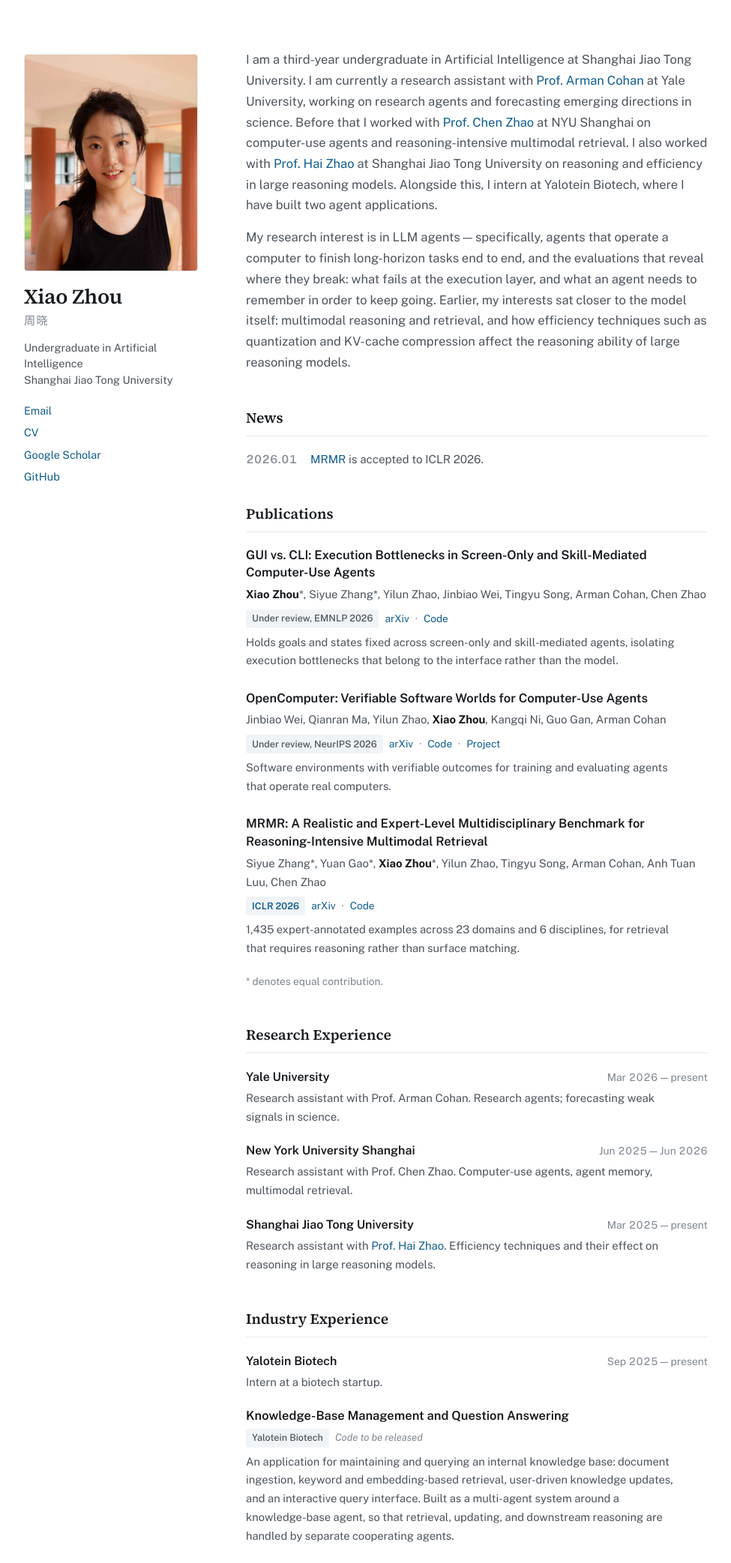
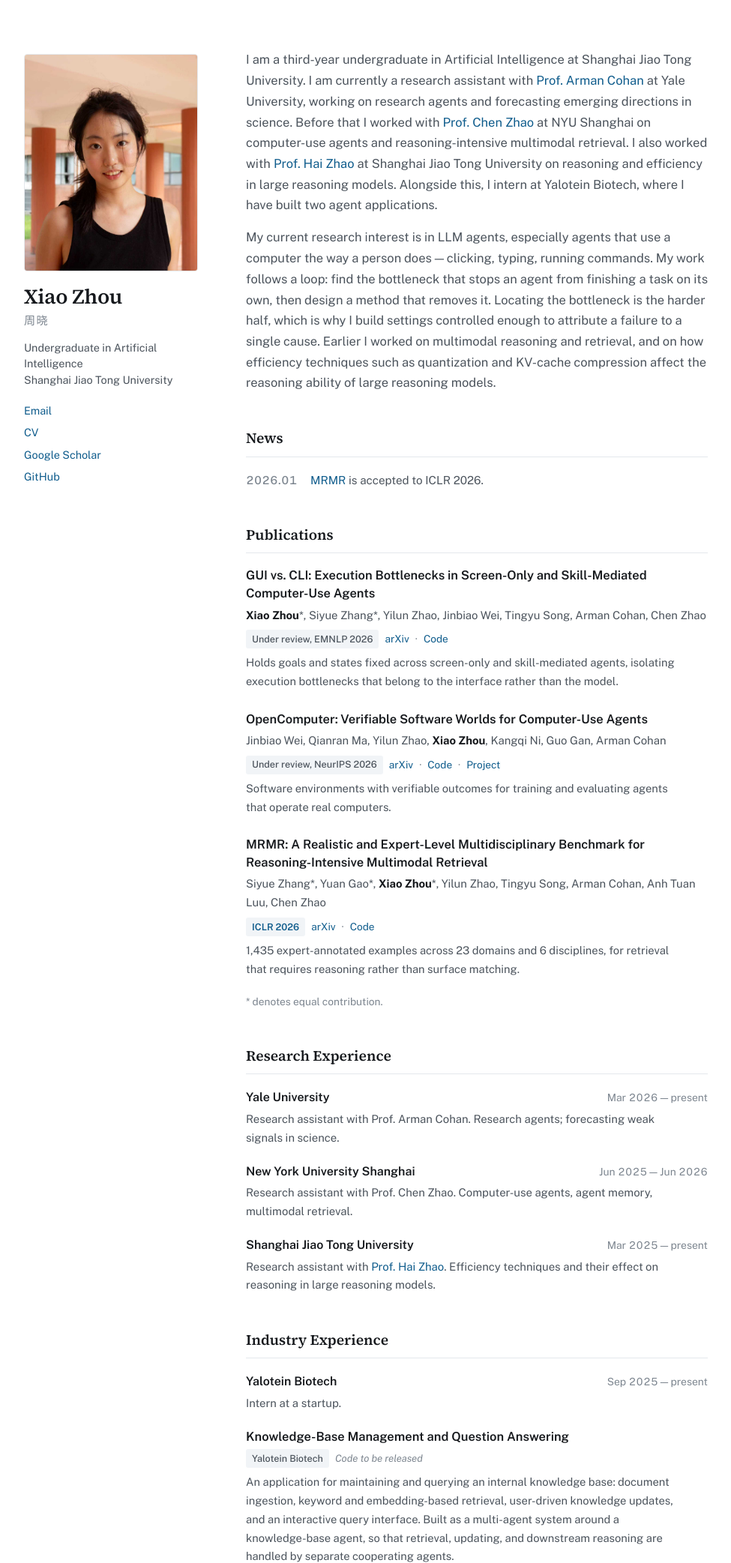
Before and after one commit to rebeccaz4/rebeccaz4.github.io, a plain HTML site: page index.html in a window 1280 px wide. Shown: the top 2085 px of the page at 75% size, without its empty margins (152-1127 px from the left). Drawn offline with nearby package versions, Linux system fonts and the light colour scheme.

Commit message:
Rewrite the research-interest paragraph
Lead with the field, then state the working loop: locate the
bottleneck, then design the method that removes it.

Co-Authored-By: Claude Opus 5 (1M context) <noreply@anthropic.com>

```diff
--- a/index.html
+++ b/index.html
@@ -184,7 +184,7 @@ footer{
 
     <section class="bio first">
       <p>I am a third-year undergraduate in Artificial Intelligence at Shanghai Jiao Tong University. I am currently a research assistant with <a href="https://armancohan.com/">Prof. Arman Cohan</a> at Yale University, working on research agents and forecasting emerging directions in science. Before that I worked with <a href="https://henryzhao5852.github.io/">Prof. Chen Zhao</a> at NYU Shanghai on computer-use agents and reasoning-intensive multimodal retrieval. I also worked with <a href="https://bcmi.sjtu.edu.cn/home/zhaohai/">Prof. Hai Zhao</a> at Shanghai Jiao Tong University on reasoning and efficiency in large reasoning models. Alongside this, I intern at Yalotein Biotech, where I have built two agent applications.</p>
-      <p>My research interest is in LLM agents — specifically, agents that operate a computer to finish long-horizon tasks end to end, and the evaluations that reveal where they break: what fails at the execution layer, and what an agent needs to remember in order to keep going. Earlier, my interests sat closer to the model itself: multimodal reasoning and retrieval, and how efficiency techniques such as quantization and KV-cache compression affect the reasoning ability of large reasoning models.</p>
+      <p>My current research interest is in LLM agents, especially agents that use a computer the way a person does — clicking, typing, running commands. My work follows a loop: find the bottleneck that stops an agent from finishing a task on its own, then design a method that removes it. Locating the bottleneck is the harder half, which is why I build settings controlled enough to attribute a failure to a single cause. Earlier I worked on multimodal reasoning and retrieval, and on how efficiency techniques such as quantization and KV-cache compression affect the reasoning ability of large reasoning models.</p>
     </section>
 
     <section>
@@ -271,7 +271,7 @@ footer{
             <p class="where">Yalotein Biotech</p>
             <span class="when-r">Sep 2025 — present</span>
           </div>
-          <p class="what">Intern at a biotech startup.</p>
+          <p class="what">Intern at a startup.</p>
         </div>
       </div>
       <div class="pubs projects">
```
